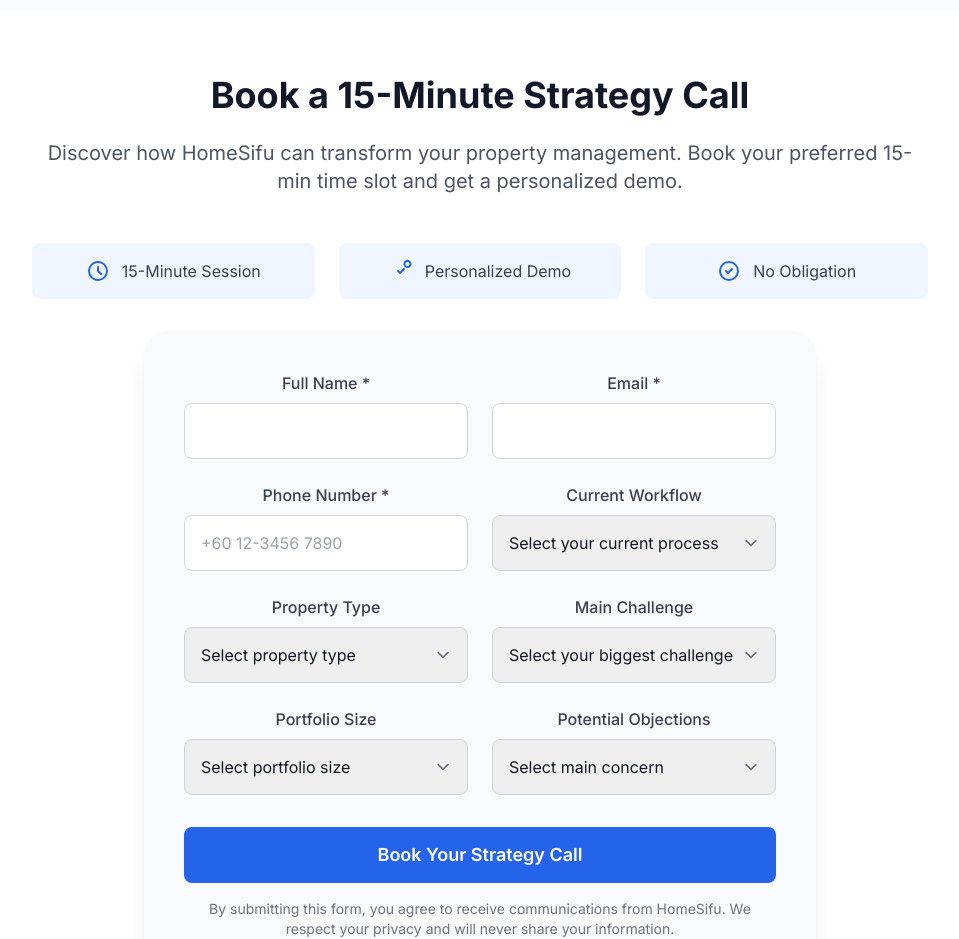
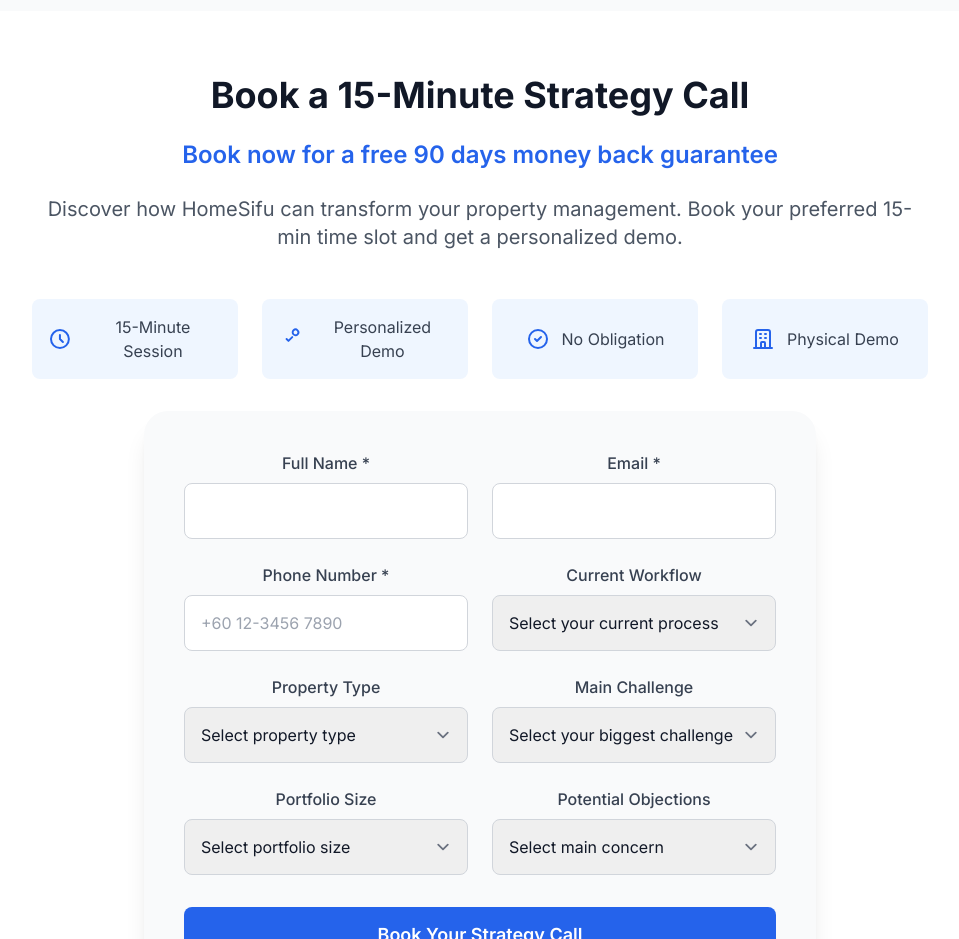
Before and after one commit to warp143/homesifu-landing, a plain HTML site: page src/index.html in a window 1280 px wide. Shown: the part 5460-6399 px from the top of the page, without its empty margins (160-1119 px from the left). Drawn offline with nearby package versions, Linux system fonts and the light colour scheme.

Commit message:
Add money back guarantee subtitle and Physical Demo bullet point with full translations

```diff
--- a/src/index.html
+++ b/src/index.html
@@ -290,11 +290,12 @@
         <div class="container mx-auto px-4">
             <div class="max-w-4xl mx-auto text-center">
                 <h2 class="text-4xl font-bold text-gray-900 mb-6" data-translate="appointmentTitle">Book a 15-Minute Strategy Call</h2>
+                <h3 class="text-2xl font-semibold text-blue-600 mb-6" data-translate="moneyBackSubtitle">Book now for a free 90 days money back guarantee</h3>
                 <p class="text-xl text-gray-600 mb-12" data-translate="appointmentSubtitle">
                     Discover how HomeSifu can transform your property management. Book your preferred 15-min time slot and get a personalized demo.
                 </p>
 
-                <div class="grid md:grid-cols-3 gap-6 mb-8">
+                <div class="grid md:grid-cols-4 gap-6 mb-8">
                     <div class="flex items-center justify-center p-4 bg-blue-50 rounded-lg">
                                                  <svg class="w-6 h-6 text-blue-600 mr-3" fill="none" stroke="currentColor" viewBox="0 0 24 24">
                              <path stroke-linecap="round" stroke-linejoin="round" stroke-width="2" d="M12 8v4l3 3m6-3a9 9 0 11-18 0 9 9 0 0118 0z"></path>
@@ -312,6 +313,12 @@
                             <path stroke-linecap="round" stroke-linejoin="round" stroke-width="2" d="M9 12l2 2 4-4m6 2a9 9 0 11-18 0 9 9 0 0118 0z"></path>
                         </svg>
                         <span class="text-gray-700" data-translate="noObligation">No Obligation</span>
+                    </div>
+                    <div class="flex items-center justify-center p-4 bg-blue-50 rounded-lg">
+                        <svg class="w-6 h-6 text-blue-600 mr-3" fill="none" stroke="currentColor" viewBox="0 0 24 24">
+                            <path stroke-linecap="round" stroke-linejoin="round" stroke-width="2" d="M19 21V5a2 2 0 00-2-2H7a2 2 0 00-2 2v16m14 0h2m-2 0h-5m-9 0H3m2 0h5M9 7h1m-1 4h1m4-4h1m-1 4h1m-5 10v-5a1 1 0 011-1h2a1 1 0 011 1v5m-4 0h4"></path>
+                        </svg>
+                        <span class="text-gray-700" data-translate="physicalDemo">Physical Demo</span>
                     </div>
                 </div>
 
--- a/src/js/script.js
+++ b/src/js/script.js
@@ -495,10 +495,12 @@ const translations = {
 
         // Appointment Section
         appointmentTitle: "Book a 15-Minute Strategy Call",
+        moneyBackSubtitle: "Book now for a free 90 days money back guarantee",
         appointmentSubtitle: "Discover how HomeSifu can transform your property management. Book your preferred 15-min time slot and get a personalized demo.",
         minuteSession: "15-Minute Session",
         personalizedDemo: "Personalized Demo",
         noObligation: "No Obligation",
+        physicalDemo: "Physical Demo",
         fullName: "Full Name *",
         email: "Email *",
         phoneNumber: "Phone Number *",
@@ -613,10 +615,12 @@ const translations = {
 
         // Appointment Section
         appointmentTitle: "预约15分钟策略通话",
+        moneyBackSubtitle: "立即预约享受免费90天退款保证",
         appointmentSubtitle: "了解HomeSifu如何改变您的物业管理。预约您首选的15分钟时间段并获得个性化演示。",
         minuteSession: "15分钟会议",
         personalizedDemo: "个性化演示",
         noObligation: "无义务",
+        physicalDemo: "实体演示",
         fullName: "全名 *",
         email: "邮箱 *",
         phoneNumber: "电话号码 *",
@@ -731,10 +735,12 @@ const translations = {
 
         // Appointment Section
         appointmentTitle: "Tempah Panggilan Strategi 15 Minit",
+        moneyBackSubtitle: "Tempah sekarang untuk jaminan wang balik 90 hari percuma",
         appointmentSubtitle: "Temui bagaimana HomeSifu boleh mengubah pengurusan harta tanah anda. Tempah slot masa 15 minit pilihan anda dan dapatkan demo peribadi.",
         minuteSession: "Sesi 15 Minit",
         personalizedDemo: "Demo Peribadi",
         noObligation: "Tiada Obligasi",
+        physicalDemo: "Demo Fizikal",
         fullName: "Nama Penuh *",
         email: "E-mel *",
         phoneNumber: "Nombor Telefon *",
@@ -865,10 +871,12 @@ function changeLanguage(language) {
 
     // Update appointment section
     updateTextContent('appointmentTitle', currentLang.appointmentTitle);
+    updateTextContent('moneyBackSubtitle', currentLang.moneyBackSubtitle);
     updateTextContent('appointmentSubtitle', currentLang.appointmentSubtitle);
     updateTextContent('minuteSession', currentLang.minuteSession);
     updateTextContent('personalizedDemo', currentLang.personalizedDemo);
     updateTextContent('noObligation', currentLang.noObligation);
+    updateTextContent('physicalDemo', currentLang.physicalDemo);
     updateTextContent('fullName', currentLang.fullName);
     updateTextContent('email', currentLang.email);
     updateTextContent('phoneNumber', currentLang.phoneNumber);
```
Also changed, not shown: 2 other files.
